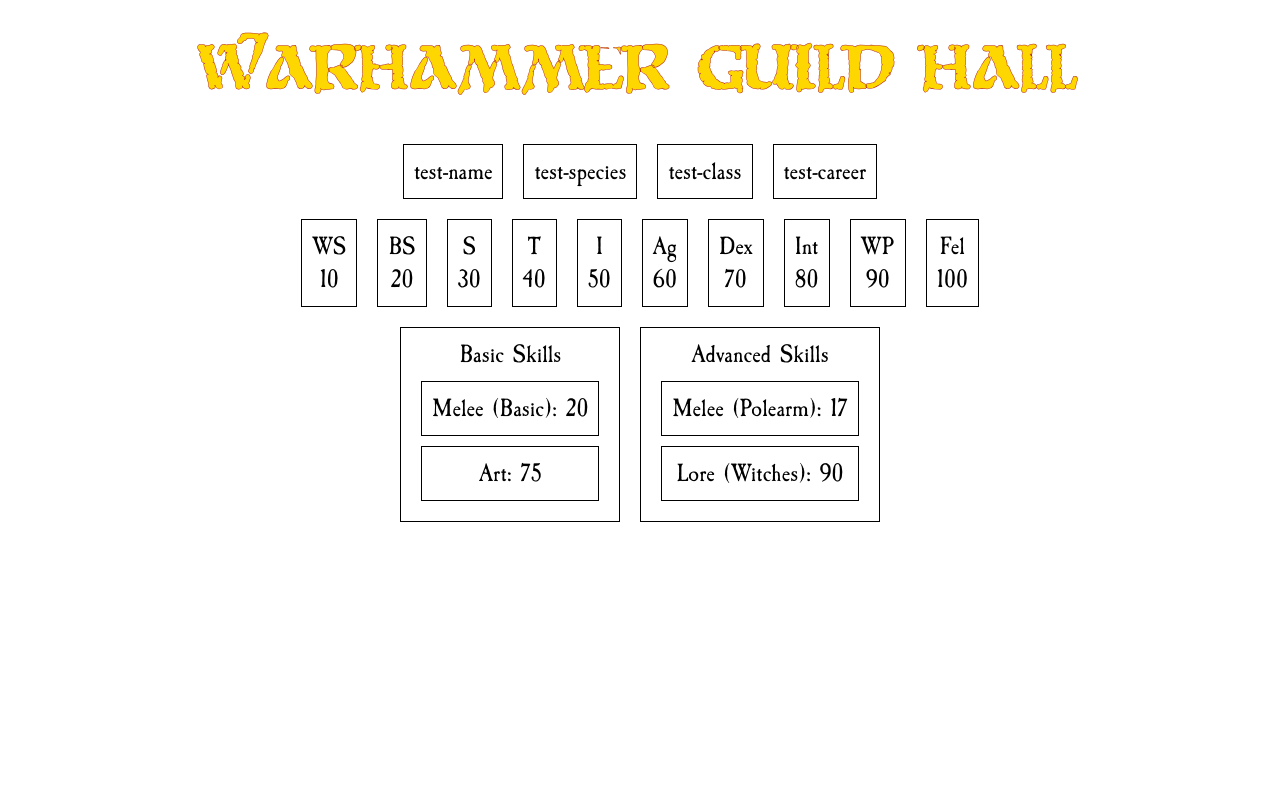
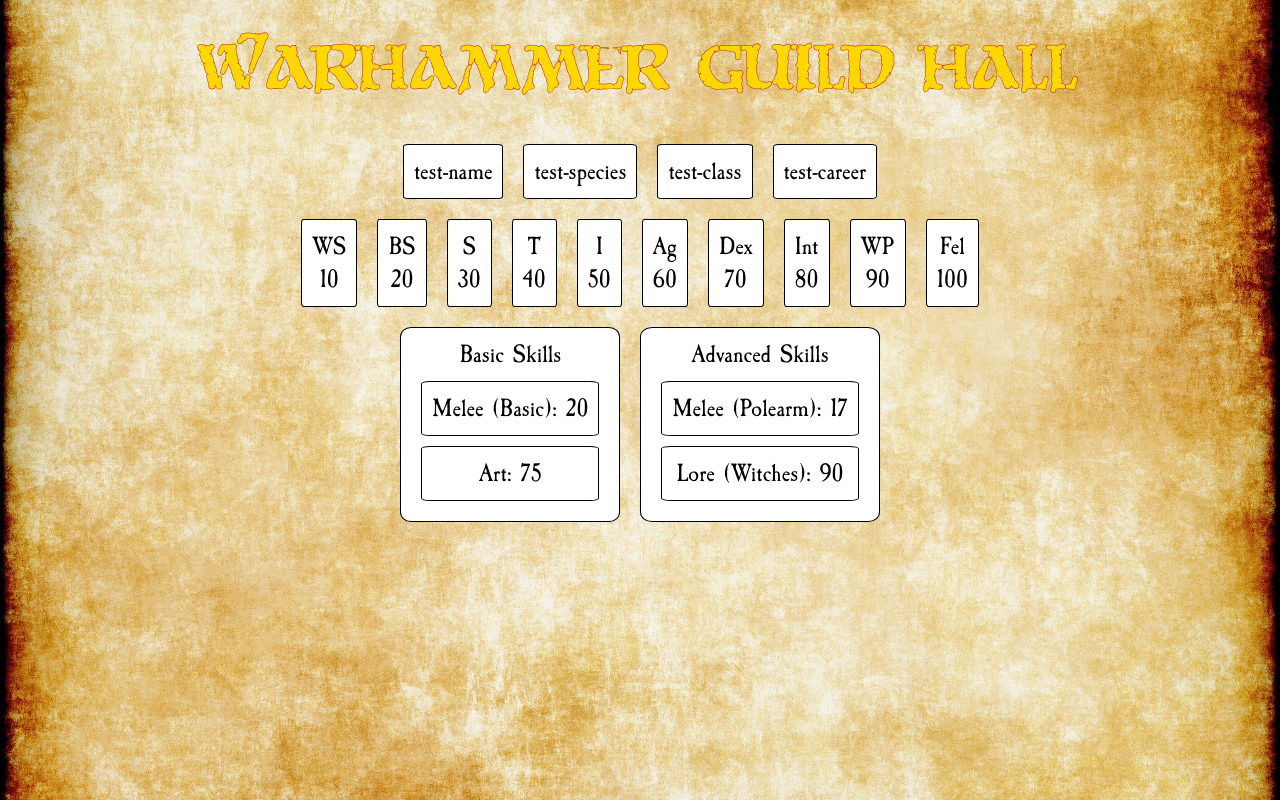
Before and after one commit to bstizzle/warhammer-guild-hall, a React (Create React App) app: page / in a window 1280 px wide. Built offline with nearby package versions, Linux system fonts and the light colour scheme.

Commit message:
background image/css

```diff
--- a/src/index.css
+++ b/src/index.css
@@ -1,3 +1,11 @@
+html {
+  background: url('./textures/parchment.jpg') no-repeat center center fixed;
+  -webkit-background-size: cover;
+  -moz-background-size: cover;
+  -o-background-size: cover;
+  background-size: cover;
+}
+
 body {
   margin: 0;
   font-family: -apple-system, BlinkMacSystemFont, 'Segoe UI', 'Roboto', 'Oxygen',
@@ -45,6 +53,8 @@
 
 .sheet-div {
   border: 1px solid black;
+  border-radius: 5%;
+  background-color: white;
   padding: 10px;
   margin: 10px;
 }
```
Also changed, not shown: src/textures/parchment.jpg (added).
